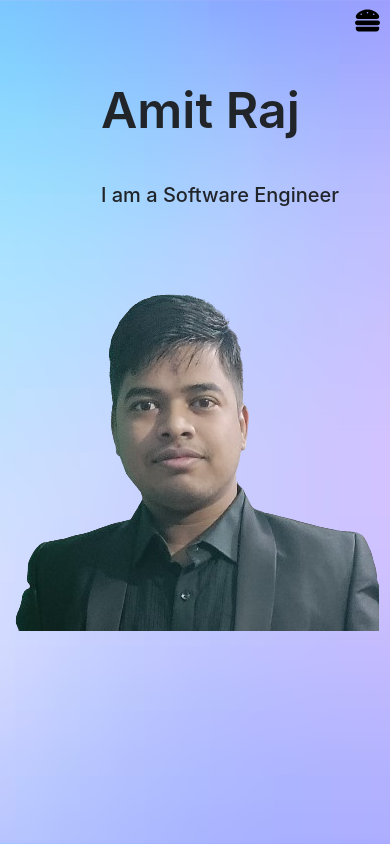
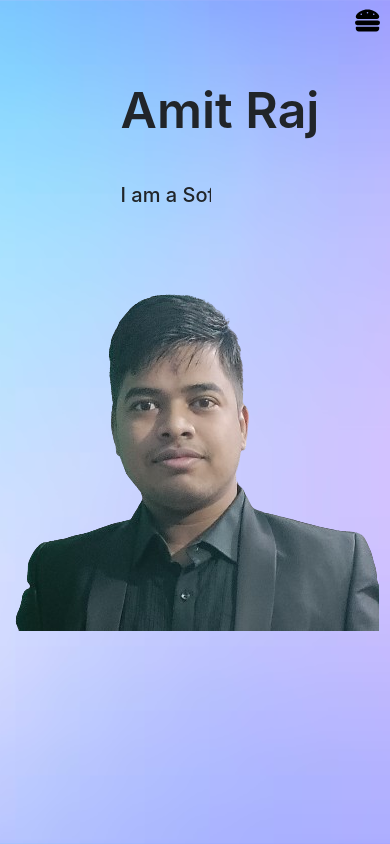
Before and after one commit to amit1884/MyPortfolio, a React (Create React App) app: page / in a window 390 px wide. Shown: the top 844 px of the page. Built offline with nearby package versions, Linux system fonts and the light colour scheme.

Commit message:
aded map

```diff
--- a/package.json
+++ b/package.json
@@ -7,9 +7,11 @@
     "@testing-library/react": "^13.4.0",
     "@testing-library/user-event": "^13.5.0",
     "aos": "^2.3.4",
+    "leaflet": "^1.9.4",
     "react": "^18.3.1",
     "react-dom": "^18.3.1",
     "react-icons": "^5.2.1",
+    "react-leaflet": "^4.2.1",
     "react-scripts": "5.0.1",
     "react-scroll": "^1.9.0",
     "react-slick": "^0.30.2",
--- a/src/App.css
+++ b/src/App.css
@@ -25,3 +25,25 @@
   justify-content: center;
   align-items: center;
 }
+
+/* Target the entire scrollbar */
+::-webkit-scrollbar {
+  width: 12px;
+}
+
+/* Target the scrollbar track */
+::-webkit-scrollbar-track {
+  background: #f1f1f1;
+}
+
+/* Target the scrollbar thumb (the part that you drag) */
+::-webkit-scrollbar-thumb {
+  background-color: #888;
+  border-radius: 6px;
+  border: 3px solid #f1f1f1;
+}
+
+/* Handle hover state of the scrollbar thumb */
+::-webkit-scrollbar-thumb:hover {
+  background-color: #555;
+}
--- a/src/App.js
+++ b/src/App.js
@@ -3,6 +3,7 @@ import Aos from "aos";
 import "aos/dist/aos.css";
 import "./App.css";
 import Spinner from "./components/Loader/Spinner";
+import 'leaflet/dist/leaflet.css';
 
 // Lazy load the components
 const Navbar = lazy(() => import("./components/Navbar/Navbar"));
@@ -30,6 +31,7 @@ function App() {
       document.removeEventListener("contextmenu", handleContextMenu);
     };
   }, []);
+
   return (
     <div className="app">
       <Suspense fallback={<Spinner />}>
--- a/src/constants.js
+++ b/src/constants.js
@@ -15,12 +15,12 @@ import RealEziSS1 from "./assets/images/projects/realezi1.png";
 import RealEziSS2 from "./assets/images/projects/realezi2.png";
 import RealEziSS3 from "./assets/images/projects/realezi3.png";
 import RealEziSS4 from "./assets/images/projects/realezi4.png";
-// import TodoApp1 from "./assets/images/projects/todo-home.jpeg";
-// import TodoApp2 from "./assets/images/projects/todoapp2.jpeg";
-// import TodoApp3 from "./assets/images/projects/todo3.jpeg";
-// import TodoApp4 from "./assets/images/projects/todo4.jpeg";
-// import MovieFix1 from "./assets/images/projects/moviefix1.jpeg";
-// import MovieFix2 from "./assets/images/projects/moviefix2.jpeg";
+import TodoApp1 from "./assets/images/projects/todo-home.jpeg";
+import TodoApp2 from "./assets/images/projects/todoapp2.jpeg";
+import TodoApp3 from "./assets/images/projects/todo3.jpeg";
+import TodoApp4 from "./assets/images/projects/todo4.jpeg";
+import MovieFix1 from "./assets/images/projects/moviefix1.jpeg";
+import MovieFix2 from "./assets/images/projects/moviefix2.jpeg";
 
 export const workExpirienceData = [
   {
@@ -116,16 +116,16 @@ export const projectsList = [
   {
     tab: "Full Stack",
     projects: [
-      {
-        id: 1,
-        title: "Chat Application",
-        description:
-          "Developed a secure and intuitive one-on-one chat application using the MERN stack. By implementing JWT authentication, I ensured robust security for user interactions. The application allows users to add friends and engage in seamless, real-time communication through an easy-to-navigate interface.",
-        github: "https://github.com/amit1884/ChatApp",
-        deployed: "NA",
-        screenshots: [LandingSS, LandingSS, LandingSS],
-        techStack: ["React.Js", "SCSS", "Node.js", "Express.Js", "MongoDb"],
-      },
+      // {
+      //   id: 1,
+      //   title: "Chat Application",
+      //   description:
+      //     "Developed a secure and intuitive one-on-one chat application using the MERN stack. By implementing JWT authentication, I ensured robust security for user interactions. The application allows users to add friends and engage in seamless, real-time communication through an easy-to-navigate interface.",
+      //   github: "https://github.com/amit1884/ChatApp",
+      //   deployed: "NA",
+      //   screenshots: [LandingSS, LandingSS, LandingSS],
+      //   techStack: ["React.Js", "SCSS", "Node.js", "Express.Js", "MongoDb"],
+      // },
       {
         id: 2,
         title: "Task Managment Web App",
@@ -180,31 +180,31 @@ export const projectsList = [
       },
     ],
   },
-  // {
-  //   tab: "Mobile App",
-  //   projects: [
-  //     {
-  //       id: 1,
-  //       title: "Todo App",
-  //       description:
-  //         " Developed a todo native mobile app which allows users to create, edit, and delete tasks, offering a user-friendly interface and reliable performance.",
-  //       github: "https://github.com/amit1884/TaskManagment-App",
-  //       deployed: "NA",
-  //       screenshots: [TodoApp1, TodoApp2, TodoApp3, TodoApp4],
-  //       techStack: ["React Native", "Node.js", "Express.Js", "MongoDb"],
-  //     },
-  //     {
-  //       id: 2,
-  //       title: "MovieFix",
-  //       description:
-  //         "An Android app that displays a list of movies by fetching data from an API. It features a nice user interface with pagination in both directions and allows users to filter movies by year and name.",
-  //       github: "https://github.com/amit1884/moviefix",
-  //       deployed: "NA",
-  //       screenshots: [MovieFix1, MovieFix2],
-  //       techStack: ["React Native"],
-  //     },
-  //   ],
-  // },
+  {
+    tab: "Mobile App",
+    projects: [
+      {
+        id: 1,
+        title: "Todo App",
+        description:
+          " Developed a todo native mobile app which allows users to create, edit, and delete tasks, offering a user-friendly interface and reliable performance.",
+        github: "https://github.com/amit1884/TaskManagment-App",
+        deployed: "NA",
+        screenshots: [TodoApp1, TodoApp2, TodoApp3, TodoApp4],
+        techStack: ["React Native", "Node.js", "Express.Js", "MongoDb"],
+      },
+      {
+        id: 2,
+        title: "MovieFix",
+        description:
+          "An Android app that displays a list of movies by fetching data from an API. It features a nice user interface with pagination in both directions and allows users to filter movies by year and name.",
+        github: "https://github.com/amit1884/moviefix",
+        deployed: "NA",
+        screenshots: [MovieFix1, MovieFix2],
+        techStack: ["React Native"],
+      },
+    ],
+  },
 ];
 export const skills = {
   languages: [
--- a/src/sections/Contact/Contact.js
+++ b/src/sections/Contact/Contact.js
@@ -4,14 +4,14 @@ import SectionHeading from "../../components/SectionHeading/SectionHeading";
 import "./contact.scss";
 import { FaEnvelope, FaLocationPin, FaPhone } from "react-icons/fa6";
 import GlassCard from "../../components/GlassCard/GlassCard";
-import GlassButton from "../../components/Button/GlassButton";
+import MapSection from "./MapSection";
 function Contact() {
   return (
     <Element name="contact" className="section contact-section">
       <SectionHeading text="Contact" />
-      <div className="row mt-4" style={{display:'flex'}}>
+      <div className="row mt-4" style={{ display: "flex" }}>
         <div className="col-md-6 col-sm-12">
-          <GlassCard>
+          <GlassCard customClass={'mt-4'}>
             <div className="contact-details">
               <div className="contact-icon">
                 <FaLocationPin />
@@ -42,28 +42,8 @@ function Contact() {
           </GlassCard>
         </div>
         <div className="col-md-6 col-sm-12">
-          <GlassCard>
-            <div className="contact-form">
-              <div className="form-group mt-2 mb-2">
-                <label className="mb-2">Name</label>
-                <input type="text" className="form-control" />
-              </div>
-              <div className="form-group mt-2 mb-2">
-                <label className="mb-2">Email</label>
-                <input type="text" className="form-control" />
-              </div>
-              <div className="form-group mt-2 mb-2">
-                <label className="mb-2">Subject</label>
-                <input type="text" className="form-control" />
-              </div>
-              <div className="form-group mt-2 mb-2">
-                <label className="mb-2">Message</label>
-                <textarea type="text" className="form-control" rows="6" />
-              </div>
-              <div className="form-group mt-2 mb-2">
-               <GlassButton text={'Submit'}/>
-              </div>
-            </div>
+          <GlassCard customClass={'mt-4'}>
+            <MapSection />
           </GlassCard>
         </div>
       </div>
--- /dev/null
+++ b/src/sections/Contact/MapSection.js
@@ -0,0 +1,32 @@
+import React from "react";
+import L from "leaflet";
+
+import { MapContainer, TileLayer, Marker, Popup } from "react-leaflet";
+
+function MapSection() {
+  const position = ["23.3441", "85.3096"];
+
+  const markerIcon = new L.Icon({
+    iconUrl: require("leaflet/dist/images/marker-icon.png"),
+    iconSize: [25, 41],
+    iconAnchor: [12, 41],
+  });
+
+  return (
+    <MapContainer
+      center={position}
+      zoom={13}
+      style={{ height: "300px", width: "100%" }}
+    >
+      <TileLayer
+        url="https://{s}.tile.openstreetmap.org/{z}/{x}/{y}.png"
+        attribution='&copy; <a href="https://www.openstreetmap.org/copyright">OpenStreetMap</a> contributors'
+      />
+      <Marker position={position} icon={markerIcon}>
+        <Popup>Your Location</Popup>
+      </Marker>
+    </MapContainer>
+  );
+}
+
+export default MapSection;
--- a/src/sections/Home/Home.js
+++ b/src/sections/Home/Home.js
@@ -1,20 +1,22 @@
 import React from "react";
 import { Element } from "react-scroll";
-import Avatar from '../../assets/images/Amit-without-bg.png'
-import './home.scss'
+import Avatar from "../../assets/images/Amit-without-bg.png";
+import "./home.scss";
 function Home() {
   return (
     <Element name="home" className="section">
       <div className="home-section">
         <div className="text-content" data-aos="slide-right">
           <div className="main-heading">Amit Raj</div>
-          <div className="sub-heading">I am a Software Engineer</div>
+          <div className="typing-container">
+            <div className="sub-heading typing-text">I am a Software Engineer</div>
+          </div>
         </div>
         <div className="my-pic" data-aos="slide-left">
-          <img src ={Avatar} alt="" className="pic"/>
+          <img src={Avatar} alt="" className="pic" />
         </div>
         <div className="my-pic-mb" data-aos="slide-left">
-          <img src ={Avatar} alt="" className="pic"/>
+          <img src={Avatar} alt="" className="pic" />
         </div>
       </div>
     </Element>
--- a/src/sections/Home/home.scss
+++ b/src/sections/Home/home.scss
@@ -41,7 +41,7 @@
       margin-bottom: 30px;
     }
     .sub-heading {
-      font-size: 20px;
+      font-size: 25px;
       font-weight: 550;
     }
   }
@@ -56,3 +56,31 @@
     display: block;
 }
 }
+.typing-container {
+  font-size: 20px;
+  white-space: nowrap;
+  overflow: hidden;
+  border-right: 2px solid;
+  width: 18ch;
+  animation: typing 4s steps(22) 1s infinite, blink-caret 0.75s step-end infinite;
+}
+
+/* Typing animation */
+@keyframes typing {
+  from {
+    width: 0;
+  }
+  to {
+    width: 18ch; /* Width matches the length of the text */
+  }
+}
+
+/* Blinking cursor animation */
+@keyframes blink-caret {
+  from, to {
+    border-color: transparent;
+  }
+  50% {
+    border-color: black;
+  }
+}
--- a/src/sections/Projects/ProjectCard.js
+++ b/src/sections/Projects/ProjectCard.js
@@ -38,9 +38,13 @@ function ProjectCard({ project }) {
           <tr>
             <th>Deployed Link: </th>
             <td>
-              <a href={project?.deployed} target="_blank" rel="noreferrer">
-                {project?.deployed}
-              </a>
+              {project?.deployed !== "NA" ? (
+                <a href={project?.deployed} target="_blank" rel="noreferrer">
+                  {project?.deployed}
+                </a>
+              ) : (
+                <div>Not Available</div>
+              )}
             </td>
           </tr>
           <tr>
```
Also changed, not shown: 1 other file (tests, documents, lock files or other folders).
